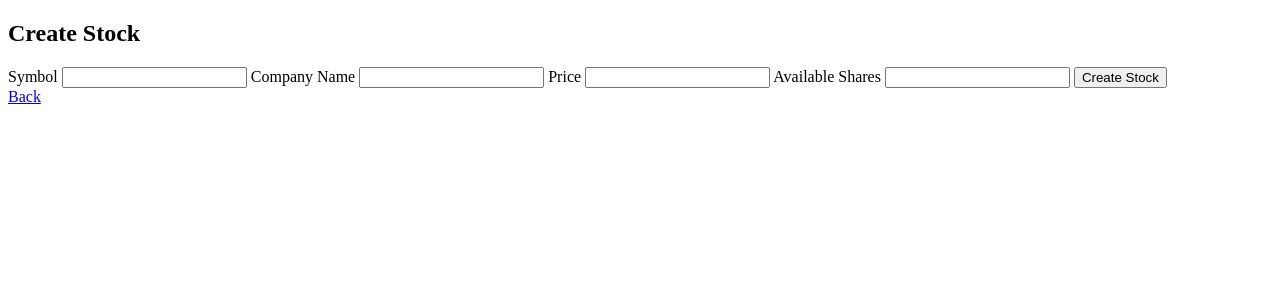
After one commit to ssmonte-droid/SSJ-Stock_WebApp, a Flask app: template templates/create_stock.html in a window 1280 px wide. The commit adds this page. Shown: the top 300 px of the page. Run offline with Flask 3, Linux system fonts and the light colour scheme; the template is opened without the code that fills it, so the values that code supplies are empty.

Commit message:
Add stock creation
Add stock table
Add stock_creation.html

```diff
--- a/main.py
+++ b/main.py
@@ -62,10 +62,53 @@ class Transactions(db.Model):
 
     timestamp = db.Column(db.DateTime, default=db.func.current_timestamp())
 
+# STOCK TABLE
+class Stocks(db.Model):
+
+    id = db.Column(db.Integer, primary_key=True)
+
+    symbol = db.Column(db.String(10), unique=True, nullable=False)
+
+    company_name = db.Column(db.String(200), nullable=False)
+
+    price = db.Column(db.Float, nullable=False)
+
+    available_shares = db.Column(db.Integer, nullable=False)
+
 
 # CREATE TABLES
 with app.app_context():
     db.create_all()
+
+# CREATE STOCK (ADMIN ONLY)
+@app.route("/create_stock", methods=["GET", "POST"])
+@login_required
+def create_stock():
+
+    # Only admins can create stocks
+    if current_user.role != "admin":
+        return redirect(url_for("home"))
+
+    if request.method == "POST":
+
+        symbol = request.form.get("symbol")
+        company_name = request.form.get("company_name")
+        price = float(request.form.get("price"))
+        available_shares = int(request.form.get("available_shares"))
+
+        new_stock = Stocks(
+            symbol=symbol,
+            company_name=company_name,
+            price=price,
+            available_shares=available_shares
+        )
+
+        db.session.add(new_stock)
+        db.session.commit()
+
+        return redirect(url_for("home"))
+
+    return render_template("create_stock.html")
 
 
 # DEPOSIT ROUTE
--- /dev/null
+++ b/templates/create_stock.html
@@ -0,0 +1,32 @@
+<!DOCTYPE html>
+<html>
+<head>
+<title>Create Stock</title>
+</head>
+
+<body>
+
+<h2>Create Stock</h2>
+
+<form method="POST">
+
+<label>Symbol</label>
+<input type="text" name="symbol" required>
+
+<label>Company Name</label>
+<input type="text" name="company_name" required>
+
+<label>Price</label>
+<input type="number" step="0.01" name="price" required>
+
+<label>Available Shares</label>
+<input type="number" name="available_shares" required>
+
+<button type="submit">Create Stock</button>
+
+</form>
+
+<a href="/">Back</a>
+
+</body>
+</html>
```
Also changed, not shown: templates/home.html (+5 -7 lines).
